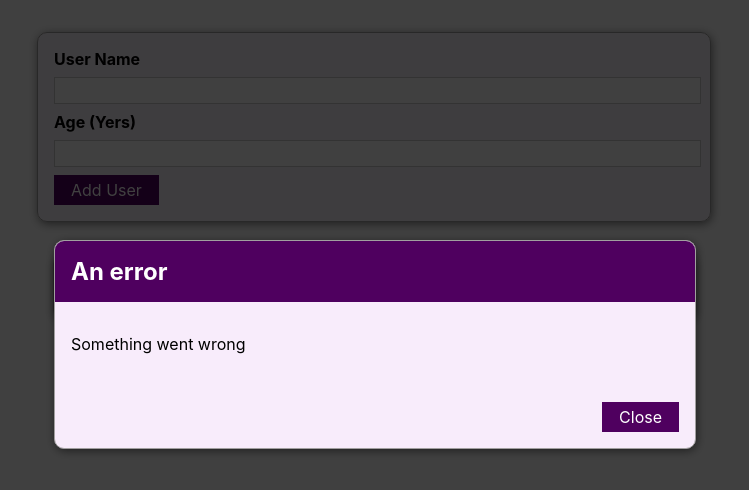
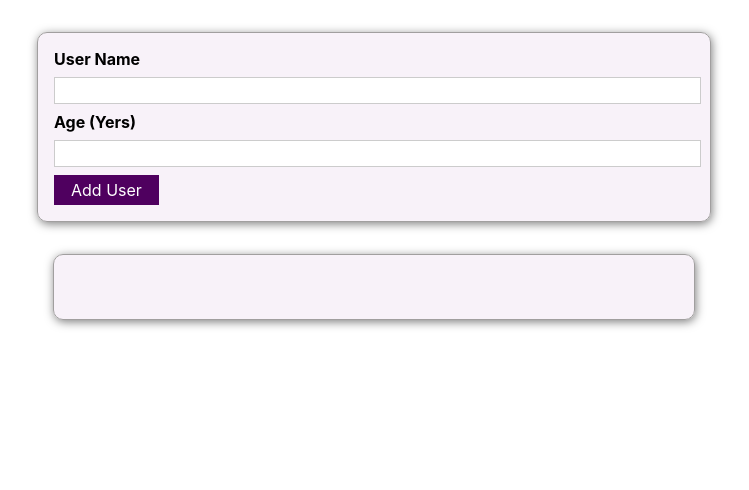
Before and after one commit to ArekeL/adding-user, a React (Create React App) app: page / in a window 1280 px wide. Shown: the top 490 px of the page, without its empty margins (266-1015 px from the left). Built offline with nearby package versions, Linux system fonts and the light colour scheme.

Commit message:
Managing the Error state

```diff
--- a/src/components/UI/ErrorModal.js
+++ b/src/components/UI/ErrorModal.js
@@ -6,7 +6,7 @@
 const ErrorModal = (props) => {
 	return (
 		<div>
-			<div className={styles.backdrop} />
+			<div className={styles.backdrop} onClick={props.onConfirm} />
 			<Card className={styles.modal}>
 				<header className={styles.header}>
 					<h2>{props.title}</h2>
@@ -15,7 +15,7 @@
 					<p>{props.message}</p>
 				</div>
 				<footer className={styles.actions}>
-					<Button>Close</Button>
+					<Button onClick={props.onConfirm}>Close</Button>
 				</footer>
 			</Card>
 		</div>
--- a/src/components/UI/ErrorModal.module.css
+++ b/src/components/UI/ErrorModal.module.css
@@ -6,6 +6,7 @@
 	height: 100vh;
 	z-index: 10;
 	background: rgba(0, 0, 0, 0.75);
+	cursor: pointer;
 }
 
 .modal {
--- a/src/components/Users/AddUser.js
+++ b/src/components/Users/AddUser.js
@@ -9,6 +9,7 @@
 const AddUser = (props) => {
 	const [enteredUserName, setEnteredUserName] = useState("");
 	const [enteredUserAge, setEnteredUserAge] = useState("");
+	const [error, setError] = useState();
 
 	const handleUserName = (e) => {
 		setEnteredUserName(e.target.value);
@@ -23,9 +24,17 @@
 			enteredUserName.trim().length === 0 ||
 			enteredUserAge.trim().length === 0
 		) {
+			setError({
+				title: "Invalid input",
+				message: "Please enter a valid name and age (non-empty values).",
+			});
 			return;
 		}
 		if (+enteredUserAge <= 0) {
+			setError({
+				title: "Invalid age",
+				message: "Please enter a valid age (> 0).",
+			});
 			return;
 		}
 		props.onAddUser(enteredUserName, enteredUserAge);
@@ -33,9 +42,19 @@
 		setEnteredUserAge("");
 	};
 
+	const handleError = () => {
+		setError(null);
+	};
+
 	return (
 		<>
-			<ErrorModal title='An error' message='Something went wrong' />
+			{error && (
+				<ErrorModal
+					title={error.title}
+					message={error.message}
+					onConfirm={handleError}
+				/>
+			)}
 			<Card className={styles.input}>
 				<form onSubmit={handleAddUser}>
 					<label htmlFor='userName'>User Name</label>
```
